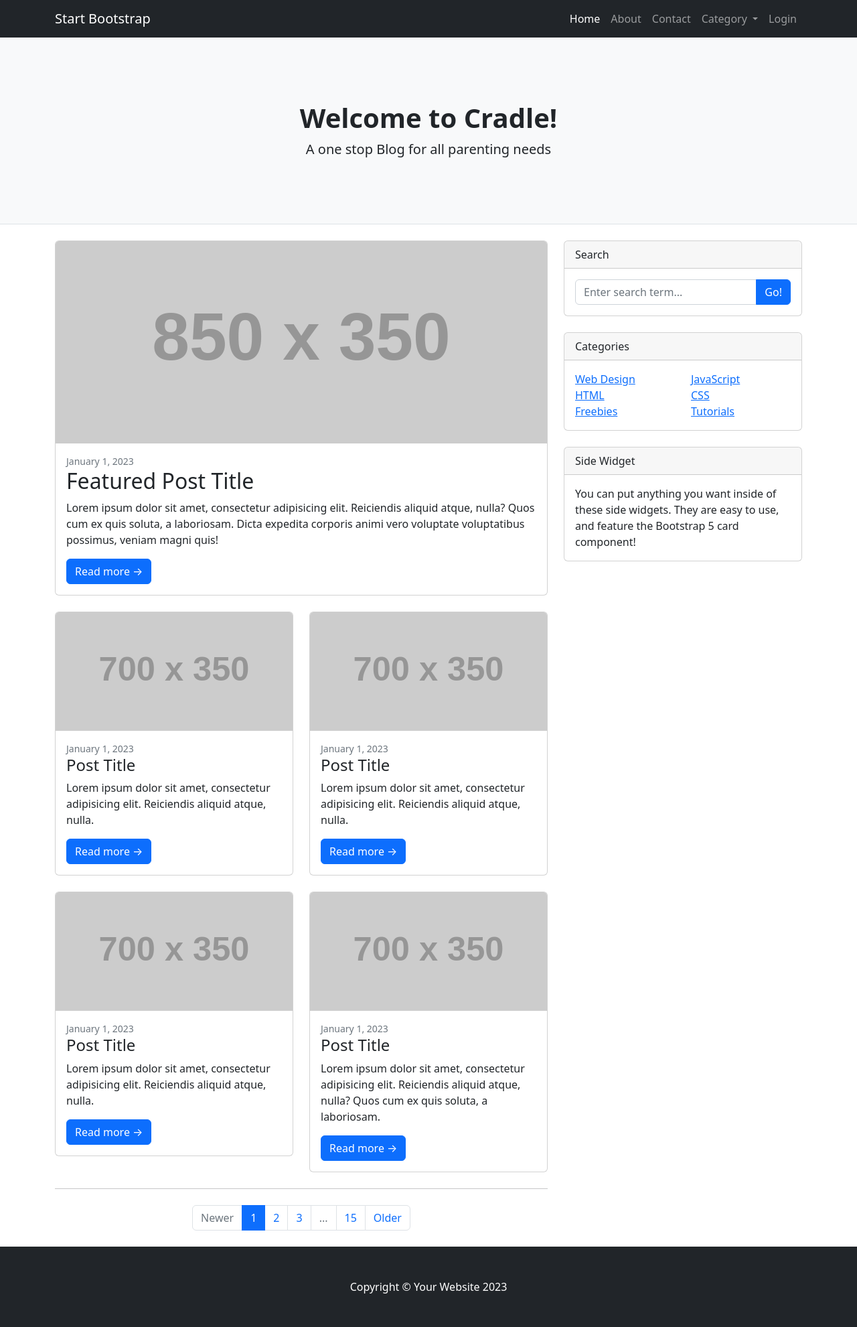
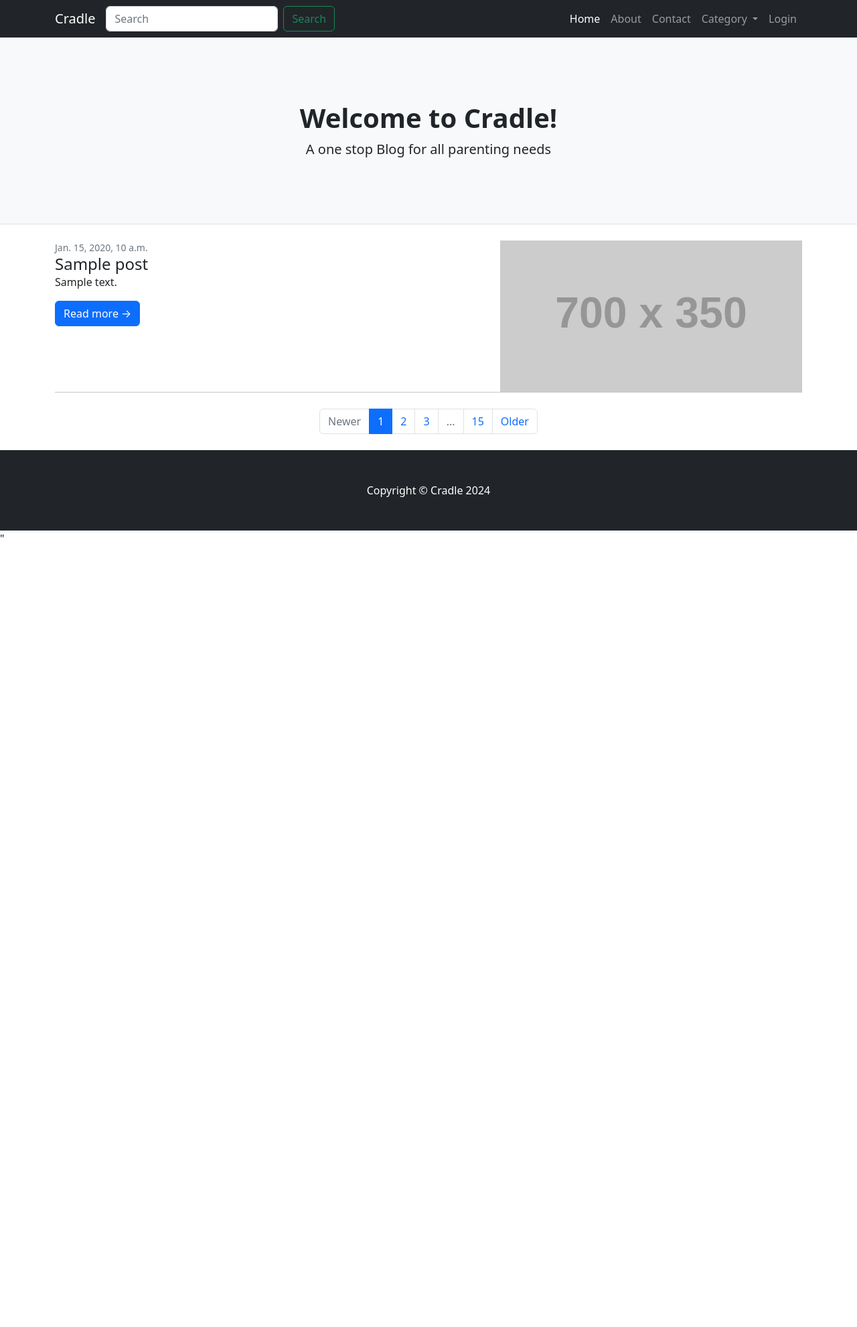
Before and after one commit to Yagavi1994/Cradle, a Django app: page / in a window 1280 px wide. Shown: the whole page at 67% size. After the commit the page ends 803 px from the top, so only its background shows below. Run offline with Django 4.2, Linux system fonts and the light colour scheme; tables that the repository leaves empty hold one stand-in row (values such as "Sample post"); grey boxes labelled with a size stand in for pictures from a placeholder-image service; some libraries are stand-ins or nearby versions; some web fonts are replaced.

Commit message:
Add features to the frontend by adding codes in index.html and base.html.

```diff
--- a/blog/templates/blog/index.html
+++ b/blog/templates/blog/index.html
@@ -1,67 +1,38 @@
 {% extends "base.html" %}
+{% load static %}
 
 {% block content %}
         <!-- Page content-->
         <div class="container">
             <div class="row">
                 <!-- Blog entries-->
-                <div class="col-lg-8">
-                    <!-- Featured blog post-->
-                    <div class="card mb-4">
-                        <a href="#!"><img class="card-img-top" src="https://dummyimage.com/850x350/dee2e6/6c757d.jpg" alt="..." /></a>
-                        <div class="card-body">
-                            <div class="small text-muted">January 1, 2023</div>
-                            <h2 class="card-title">Featured Post Title</h2>
-                            <p class="card-text">Lorem ipsum dolor sit amet, consectetur adipisicing elit. Reiciendis aliquid atque, nulla? Quos cum ex quis soluta, a laboriosam. Dicta expedita corporis animi vero voluptate voluptatibus possimus, veniam magni quis!</p>
+                <div class="col-lg-12">
+                    <!-- Nested row for non-featured blog posts-->
+                    <div class="row">
+                        {% for post in post_list %}
+                        <!-- Blog post-->
+                        {% if forloop.counter|divisibleby:2 %}
+                        <div class="col-md-5">
+                            <a href="#!"><img class="card-img-top" src="https://dummyimage.com/700x350/dee2e6/6c757d.jpg" alt="..." /></a>
+                        </div>
+                        <div class="col-md-7">
+                            <div class="small text-muted">{{ post.created_on}}</div>
+                            <h2 class="card-title h4">{{ post.title }}</h2>
+                            <p class="card-text">{{ post.excerpt }}</p>
                             <a class="btn btn-primary" href="#!">Read more →</a>
                         </div>
-                    </div>
-                    <!-- Nested row for non-featured blog posts-->
-                    <div class="row">
-                        <div class="col-lg-6">
-                            <!-- Blog post-->
-                            <div class="card mb-4">
-                                <a href="#!"><img class="card-img-top" src="https://dummyimage.com/700x350/dee2e6/6c757d.jpg" alt="..." /></a>
-                                <div class="card-body">
-                                    <div class="small text-muted">January 1, 2023</div>
-                                    <h2 class="card-title h4">Post Title</h2>
-                                    <p class="card-text">Lorem ipsum dolor sit amet, consectetur adipisicing elit. Reiciendis aliquid atque, nulla.</p>
-                                    <a class="btn btn-primary" href="#!">Read more →</a>
-                                </div>
-                            </div>
-                            <!-- Blog post-->
-                            <div class="card mb-4">
-                                <a href="#!"><img class="card-img-top" src="https://dummyimage.com/700x350/dee2e6/6c757d.jpg" alt="..." /></a>
-                                <div class="card-body">
-                                    <div class="small text-muted">January 1, 2023</div>
-                                    <h2 class="card-title h4">Post Title</h2>
-                                    <p class="card-text">Lorem ipsum dolor sit amet, consectetur adipisicing elit. Reiciendis aliquid atque, nulla.</p>
-                                    <a class="btn btn-primary" href="#!">Read more →</a>
-                                </div>
-                            </div>
+                         {% else %}
+                         <div class="col-md-7">
+                            <div class="small text-muted">{{ post.created_on}}</div>
+                            <h2 class="card-title h4">{{ post.title }}</h2>
+                            <p class="card-text">{{ post.excerpt }}</p>
+                            <a class="btn btn-primary" href="#!">Read more →</a>
                         </div>
-                        <div class="col-lg-6">
-                            <!-- Blog post-->
-                            <div class="card mb-4">
-                                <a href="#!"><img class="card-img-top" src="https://dummyimage.com/700x350/dee2e6/6c757d.jpg" alt="..." /></a>
-                                <div class="card-body">
-                                    <div class="small text-muted">January 1, 2023</div>
-                                    <h2 class="card-title h4">Post Title</h2>
-                                    <p class="card-text">Lorem ipsum dolor sit amet, consectetur adipisicing elit. Reiciendis aliquid atque, nulla.</p>
-                                    <a class="btn btn-primary" href="#!">Read more →</a>
-                                </div>
-                            </div>
-                            <!-- Blog post-->
-                            <div class="card mb-4">
-                                <a href="#!"><img class="card-img-top" src="https://dummyimage.com/700x350/dee2e6/6c757d.jpg" alt="..." /></a>
-                                <div class="card-body">
-                                    <div class="small text-muted">January 1, 2023</div>
-                                    <h2 class="card-title h4">Post Title</h2>
-                                    <p class="card-text">Lorem ipsum dolor sit amet, consectetur adipisicing elit. Reiciendis aliquid atque, nulla? Quos cum ex quis soluta, a laboriosam.</p>
-                                    <a class="btn btn-primary" href="#!">Read more →</a>
-                                </div>
-                            </div>
+                        <div class="col-md-5">
+                            <a href="#!"><img class="card-img-top" src="https://dummyimage.com/700x350/dee2e6/6c757d.jpg" alt="..." /></a>
                         </div>
+                        {% endif %}
+                        {% endfor %}
                     </div>
                     <!-- Pagination-->
                     <nav aria-label="Pagination">
@@ -77,47 +48,5 @@
                         </ul>
                     </nav>
                 </div>
-                <!-- Side widgets-->
-                <div class="col-lg-4">
-                    <!-- Search widget-->
-                    <div class="card mb-4">
-                        <div class="card-header">Search</div>
-                        <div class="card-body">
-                            <div class="input-group">
-                                <input class="form-control" type="text" placeholder="Enter search term..." aria-label="Enter search term..." aria-describedby="button-search" />
-                                <button class="btn btn-primary" id="button-search" type="button">Go!</button>
-                            </div>
-                        </div>
-                    </div>
-                    <!-- Categories widget-->
-                    <div class="card mb-4">
-                        <div class="card-header">Categories</div>
-                        <div class="card-body">
-                            <div class="row">
-                                <div class="col-sm-6">
-                                    <ul class="list-unstyled mb-0">
-                                        <li><a href="#!">Web Design</a></li>
-                                        <li><a href="#!">HTML</a></li>
-                                        <li><a href="#!">Freebies</a></li>
-                                    </ul>
-                                </div>
-                                <div class="col-sm-6">
-                                    <ul class="list-unstyled mb-0">
-                                        <li><a href="#!">JavaScript</a></li>
-                                        <li><a href="#!">CSS</a></li>
-                                        <li><a href="#!">Tutorials</a></li>
-                                    </ul>
-                                </div>
-                            </div>
-                        </div>
-                    </div>
-                    <!-- Side widget-->
-                    <div class="card mb-4">
-                        <div class="card-header">Side Widget</div>
-                        <div class="card-body">You can put anything you want inside of these side widgets. They are easy to use, and feature the Bootstrap 5 card component!</div>
-                    </div>
-                </div>
-            </div>
-        </div>
 
 {% endblock %}
--- a/templates/base.html
+++ b/templates/base.html
@@ -1,4 +1,6 @@
 {% url 'home' as home_url %}
+{% load static %}
+
 
 <!DOCTYPE html>
 <html class="h-100" lang="en">
@@ -23,18 +25,22 @@
     <link rel="icon" type="image/x-icon" href="assets/favicon.ico" />
 
     <!-- Core theme CSS (includes Bootstrap)-->
-    <link href="css/styles.css" rel="stylesheet" />
+    <link href="/static/css/styles.css" rel="stylesheet" type="text/css" />
 
 </head>
 <body>
   <!-- Responsive navbar-->
   <nav class="navbar navbar-expand-lg navbar-dark bg-dark">
       <div class="container">
-          <a class="navbar-brand" href="#!">Start Bootstrap</a>
+          <a class="navbar-brand" href="#!">Cradle</a>
           <button class="navbar-toggler" type="button" data-bs-toggle="collapse" data-bs-target="#navbarSupportedContent" aria-controls="navbarSupportedContent" aria-expanded="false" aria-label="Toggle navigation"><span class="navbar-toggler-icon"></span></button>
           <div class="collapse navbar-collapse" id="navbarSupportedContent">
+            <form class="d-flex">
+              <input class="form-control me-2" type="search" placeholder="Search" aria-label="Search">
+              <button class="btn btn-outline-success" type="submit">Search</button>
+            </form>
               <ul class="navbar-nav ms-auto mb-2 mb-lg-0">
-                  <li class="nav-item"><a class="nav-link active"  aria-current="page" href="#">Home</a></li>
+                  <li class="nav-item"><a class="nav-link {% if request.path == home_url %}active{% endif %}" aria-current="page" href="#">Home</a></li>
                   <li class="nav-item"><a class="nav-link" href="#!">About</a></li>
                   <li class="nav-item"><a class="nav-link" href="#!">Contact</a></li>
                   <li class="nav-item dropdown">
@@ -55,7 +61,9 @@
                       <li><a class="dropdown-item" href="#">Teens</a></li>
                     </ul>
                   </li>
-                  <li class="nav-item"><a class="nav-link" href="#">Login</a></li>
+                  <li class="nav-item">
+                    <a class="nav-link" href="#">Login</a>
+                  </li>
               </ul>
           </div>
       </div>
@@ -83,13 +91,13 @@
     </script>
  <!-- Footer-->
  <footer class="py-5 bg-dark">
-  <div class="container"><p class="m-0 text-center text-white">Copyright &copy; Your Website 2023</p></div>
+  <div class="container"><p class="m-0 text-center text-white">Copyright &copy; Cradle 2024</p></div>
 </footer>
 <!-- Bootstrap core JS-->
 <script src="https://cdn.jsdelivr.net/npm/bootstrap@5.2.3/dist/js/bootstrap.bundle.min.js"></script>
 <!-- Core theme JS-->
-<script src="js/scripts.js"></script>
-</body>
+<script src="/static/js/scripts.js" type="text/javascript"></script>
+</body>"
 </html>
 
 </html>
```
